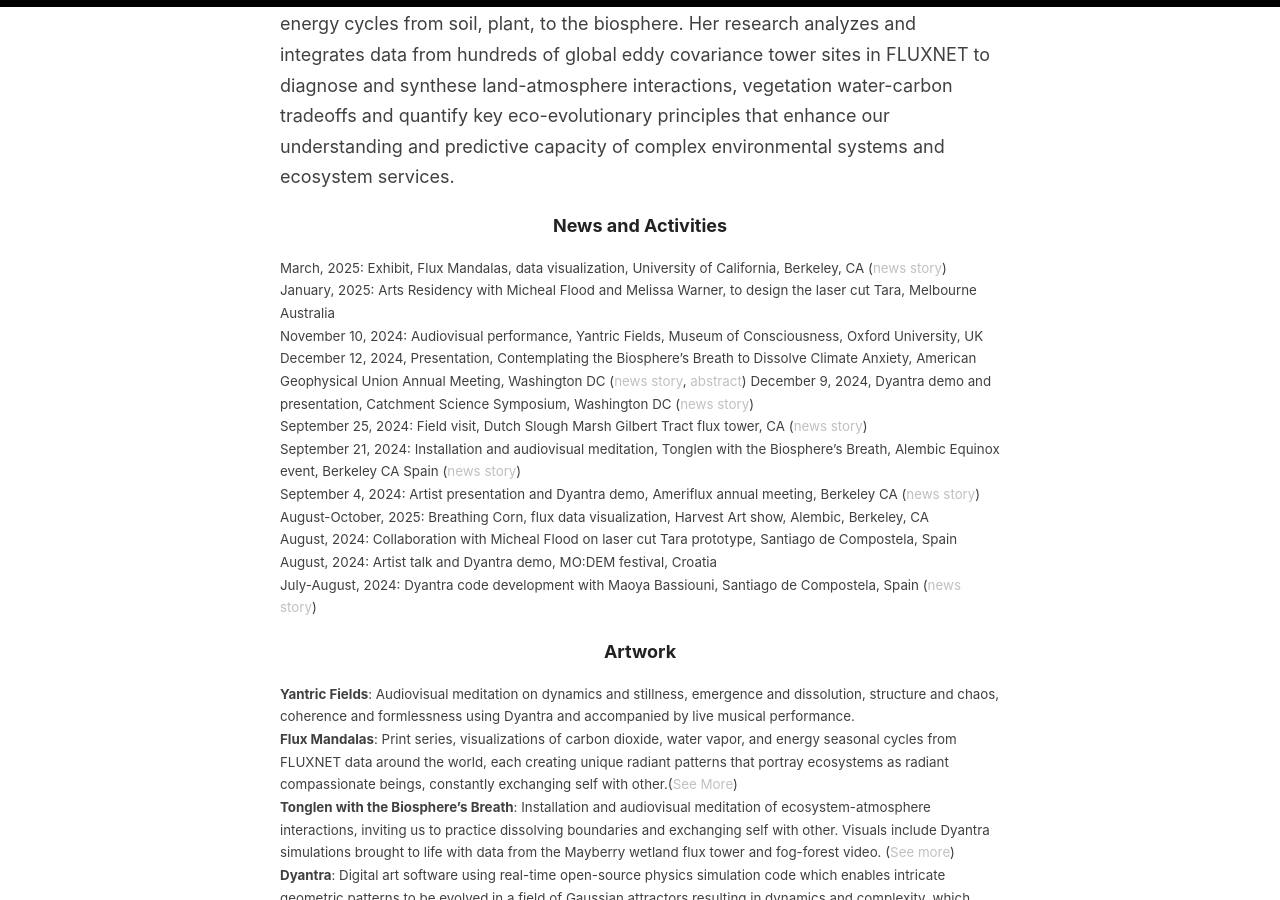
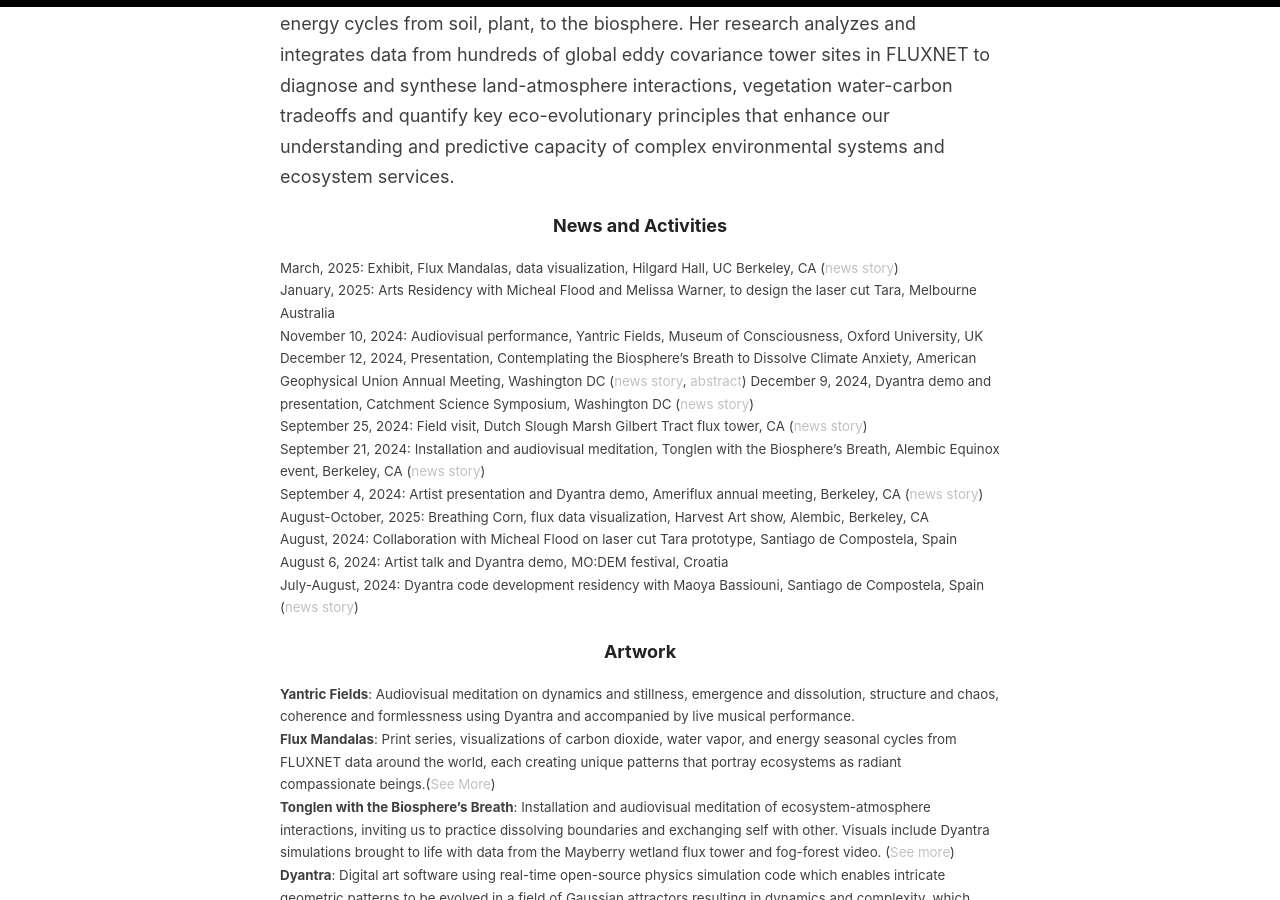
Before and after one commit to fluxnetart/fluxnetart.github.io, a Jekyll site: the page built from _posts/2024-10-08-David.md, in a window 1280 px wide and 900 px high, scrolled down 1932 px. Built offline with Jekyll 4.4.1, drawn with Linux system fonts in a browser that asks for light colours.

Commit message:
update posts

```diff
--- a/_includes/post-grid.html
+++ b/_includes/post-grid.html
@@ -7,5 +7,5 @@
     {% endif %}
   </a>
   <h2 class="post-title" itemprop="name"><a href="{{ site.url }}{{ post.url }}">{{ post.title }}</a></h2>
-  <p class="post-excerpt" itemprop="description">{{ post.excerpt | strip_html | truncate: 160 }}<a href="{{ site.url }}{{ post.url }}"> Read More...</a></p>
+  <p class="post-excerpt" itemprop="description">{{ post.excerpt | strip_html | truncate: 160 }}<a href="{{ site.url }}{{ post.url }}"> (Read More)</a></p>
 </article><!-- /.tile -->
--- a/_posts/2024-10-08-David.md
+++ b/_posts/2024-10-08-David.md
@@ -28,18 +28,18 @@ As an ecohydrologist, <a href="https://maoyab.github.io/">Maoya Bassiouni</a>’
 
 <figcaption>
 
-March, 2025: Exhibit, Flux Mandalas, data visualization, University of California, Berkeley, CA (<a href="https://fluxnetart.github.io/Mandala/">news story</a>)<br>
+March, 2025: Exhibit, Flux Mandalas, data visualization, Hilgard Hall, UC Berkeley, CA (<a href="https://fluxnetart.github.io/Mandala/">news story</a>)<br>
 January, 2025: Arts Residency with Micheal Flood and Melissa Warner, to design the laser cut Tara, Melbourne Australia<br>
 November 10, 2024: Audiovisual performance, Yantric Fields, Museum of Consciousness, Oxford University, UK<br>
 December 12, 2024, Presentation, Contemplating the Biosphere’s Breath to Dissolve Climate Anxiety, American Geophysical Union Annual Meeting, Washington DC (<a href="https://fluxnetart.github.io/agumeeting/">news story</a>, <a href="https://agu.confex.com/agu/agu24/meetingapp.cgi/Paper/1619073">abstract</a>)
 December 9, 2024, Dyantra demo and presentation, Catchment Science Symposium, Washington DC (<a href="https://fluxnetart.github.io/agumeeting/">news story</a>)<br>
 September 25, 2024: Field visit, Dutch Slough Marsh Gilbert Tract flux tower, CA (<a href="https://fluxnetart.github.io/santiago/">news story</a>)<br>
-September 21, 2024: Installation and audiovisual meditation, Tonglen with the Biosphere’s Breath, Alembic Equinox event, Berkeley CA  Spain (<a href="https://fluxnetart.github.io/alembic/">news story</a>)<br>
-September 4, 2024: Artist presentation and Dyantra demo, Ameriflux annual meeting, Berkeley CA (<a href="https://fluxnetart.github.io/amerifluxmeeting/">news story</a>)<br>
+September 21, 2024: Installation and audiovisual meditation, Tonglen with the Biosphere’s Breath, Alembic Equinox event, Berkeley, CA (<a href="https://fluxnetart.github.io/alembic/">news story</a>)<br>
+September 4, 2024: Artist presentation and Dyantra demo, Ameriflux annual meeting, Berkeley, CA (<a href="https://fluxnetart.github.io/amerifluxmeeting/">news story</a>)<br>
 August-October, 2025: Breathing Corn, flux data visualization, Harvest Art show, Alembic, Berkeley, CA<br>
 August, 2024: Collaboration with Micheal Flood on laser cut Tara prototype, Santiago de Compostela, Spain
-August, 2024: Artist talk and Dyantra demo, MO:DEM festival, Croatia<br>
-July-August, 2024: Dyantra code development with Maoya Bassiouni, Santiago de Compostela, Spain (<a href="https://fluxnetart.github.io/santiago/">news story</a>)<br>
+August 6, 2024: Artist talk and Dyantra demo, MO:DEM festival, Croatia<br>
+July-August, 2024: Dyantra code development residency with Maoya Bassiouni, Santiago de Compostela, Spain (<a href="https://fluxnetart.github.io/santiago/">news story</a>)<br>
 </figcaption>
 
 
@@ -47,7 +47,7 @@ July-August, 2024: Dyantra code development with Maoya Bassiouni, Santiago de Co
 
 <figcaption>
 <b>Yantric Fields</b>: Audiovisual meditation on dynamics and stillness, emergence and dissolution, structure and chaos, coherence and formlessness using Dyantra and accompanied by live musical performance.<br>
-<b>Flux Mandalas</b>: Print series, visualizations of carbon dioxide, water vapor, and energy seasonal cycles from FLUXNET data around the world, each creating unique radiant patterns that portray ecosystems as radiant compassionate beings, constantly exchanging self with other.(<a href="https://fluxnetart.github.io/Mandala/">See More</a>)<br>
+<b>Flux Mandalas</b>: Print series, visualizations of carbon dioxide, water vapor, and energy seasonal cycles from FLUXNET data around the world, each creating unique patterns that portray ecosystems as radiant compassionate beings.(<a href="https://fluxnetart.github.io/Mandala/">See More</a>)<br>
 <b>Tonglen with the Biosphere’s Breath</b>: Installation and audiovisual meditation of ecosystem-atmosphere interactions, inviting us to practice dissolving boundaries and exchanging self with other. Visuals include Dyantra simulations brought to life with data from the Mayberry wetland flux tower and fog-forest video. (<a href="https://fluxnetart.github.io/alembic/">See more</a>)<br>
 <b>Dyantra</b>: Digital art software using real-time open-source physics simulation code which enables intricate geometric patterns to be evolved in a field of Gaussian attractors resulting in dynamics and complexity, which follows an intrinsic vibrational rhythm reminiscent of breath. (<a href = "https://github.com/davidglo/dyantra">See more</a>) <br>
 </figcaption>
```
Also changed, not shown: _posts/2024-12-01-agumeeting.md (+1 -1 lines), _posts/2025-03-14-Mandala.md (+1 -1 lines).
